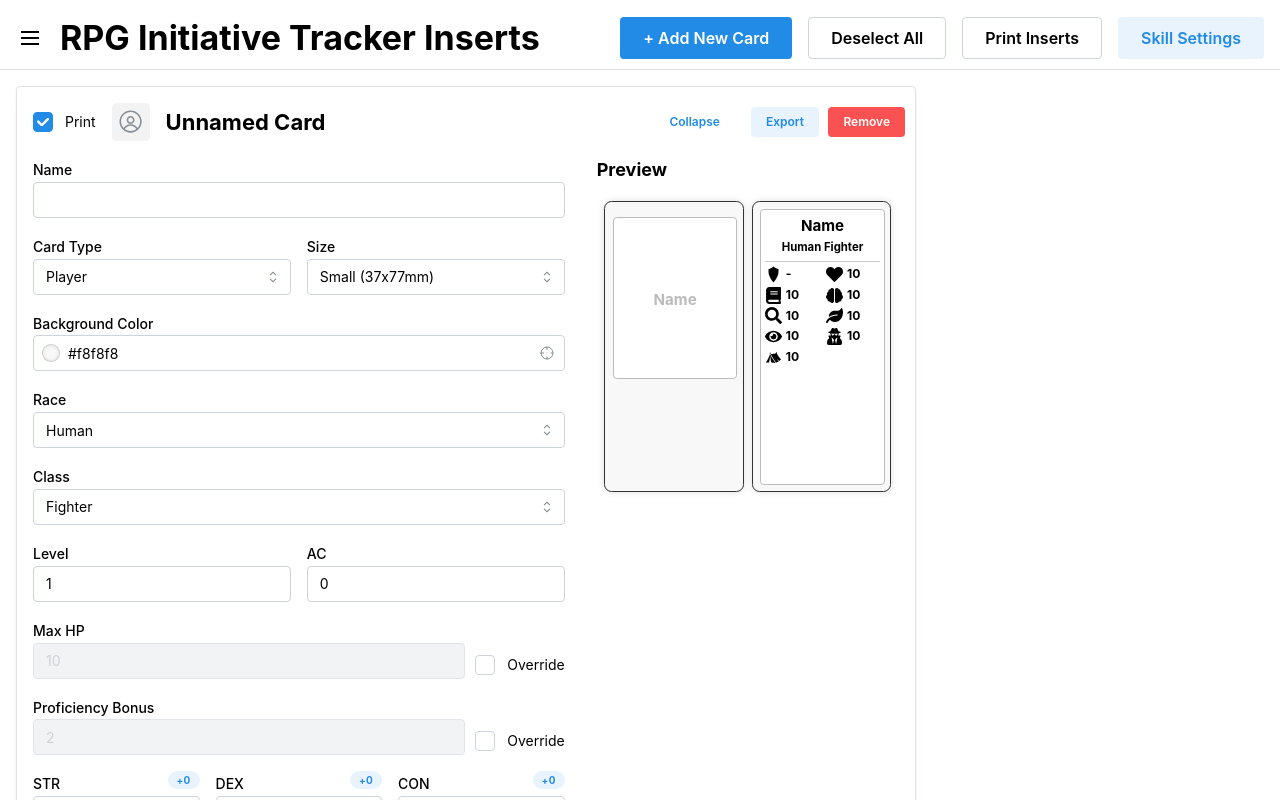
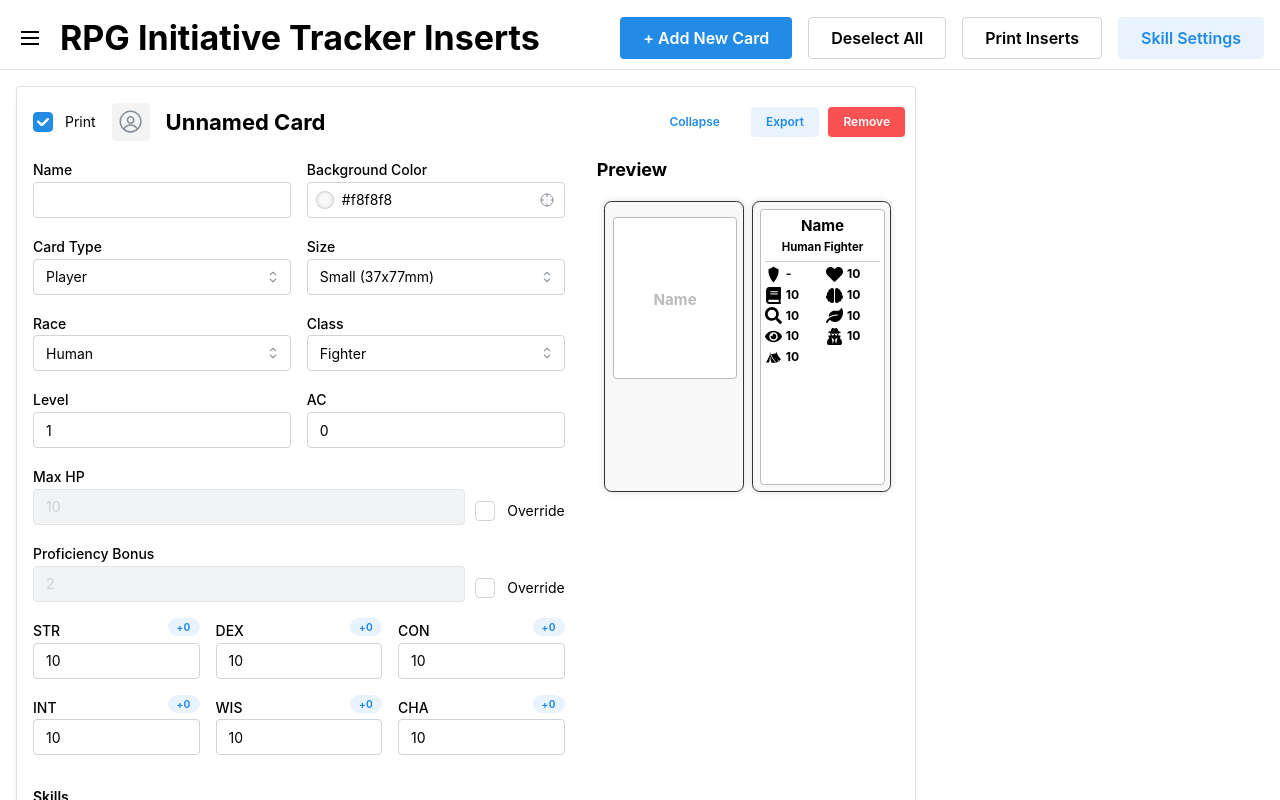
Before and after one commit to jockeman/inserts, a React (Vite) app: page / in a window 1280 px wide. Both pictures are taken after a click on the button "+ Add New Card". Shown: the top 800 px of the page. Built offline with nearby package versions, Linux system fonts and the light colour scheme.

Commit message:
feat(InsertForm, PlayerForm): group related inputs for improved layout and organization

```diff
--- a/src/components/InsertForm.tsx
+++ b/src/components/InsertForm.tsx
@@ -46,20 +46,21 @@ export function InsertForm({ insert, onUpdate, preferences }: InsertFormProps) {
 
   return (
     <Stack gap="md">
-      <TextInput label="Name" value={insert.name} onChange={handleNameChange} />
+      <Group grow>
+        <TextInput label="Name" value={insert.name} onChange={handleNameChange} />
+        <ColorInput
+          label="Background Color"
+          value={insert.backgroundColor}
+          onChange={handleBackgroundColorChange}
+          format="hex"
+          swatches={['#f8f8f8', '#ffffff', '#e8f4f8', '#f0e8f8', '#f8f0e8', '#e8f8f0', '#f8e8e8']}
+        />
+      </Group>
 
       <Group grow>
         <Select label="Card Type" value={insert.cardType} onChange={handleCardTypeChange} data={CARD_TYPE_OPTIONS} />
         <Select label="Size" value={insert.size} onChange={handleSizeChange} data={SIZE_OPTIONS} />
       </Group>
-
-      <ColorInput
-        label="Background Color"
-        value={insert.backgroundColor}
-        onChange={handleBackgroundColorChange}
-        format="hex"
-        swatches={['#f8f8f8', '#ffffff', '#e8f4f8', '#f0e8f8', '#f8f0e8', '#e8f8f0', '#f8e8e8']}
-      />
 
       {isMonster ? (
         <MonsterForm insert={insert} onUpdate={onUpdate} />
--- a/src/components/PlayerForm.tsx
+++ b/src/components/PlayerForm.tsx
@@ -32,6 +32,7 @@ export function PlayerForm({ insert, onUpdate, preferences }: PlayerFormProps) {
 
   return (
     <Stack gap="md">
+      <Group grow>
         <Select
           label="Race"
           value={insert.race}
@@ -45,6 +46,7 @@ export function PlayerForm({ insert, onUpdate, preferences }: PlayerFormProps) {
           onChange={(value) => onUpdate('class', (value || '') as ClassName)}
           data={CLASS_OPTIONS}
         />
+      </Group>
 
       <Group grow>
         <TextInput
```
Lines whose indentation alone changed are shown as unchanged.
